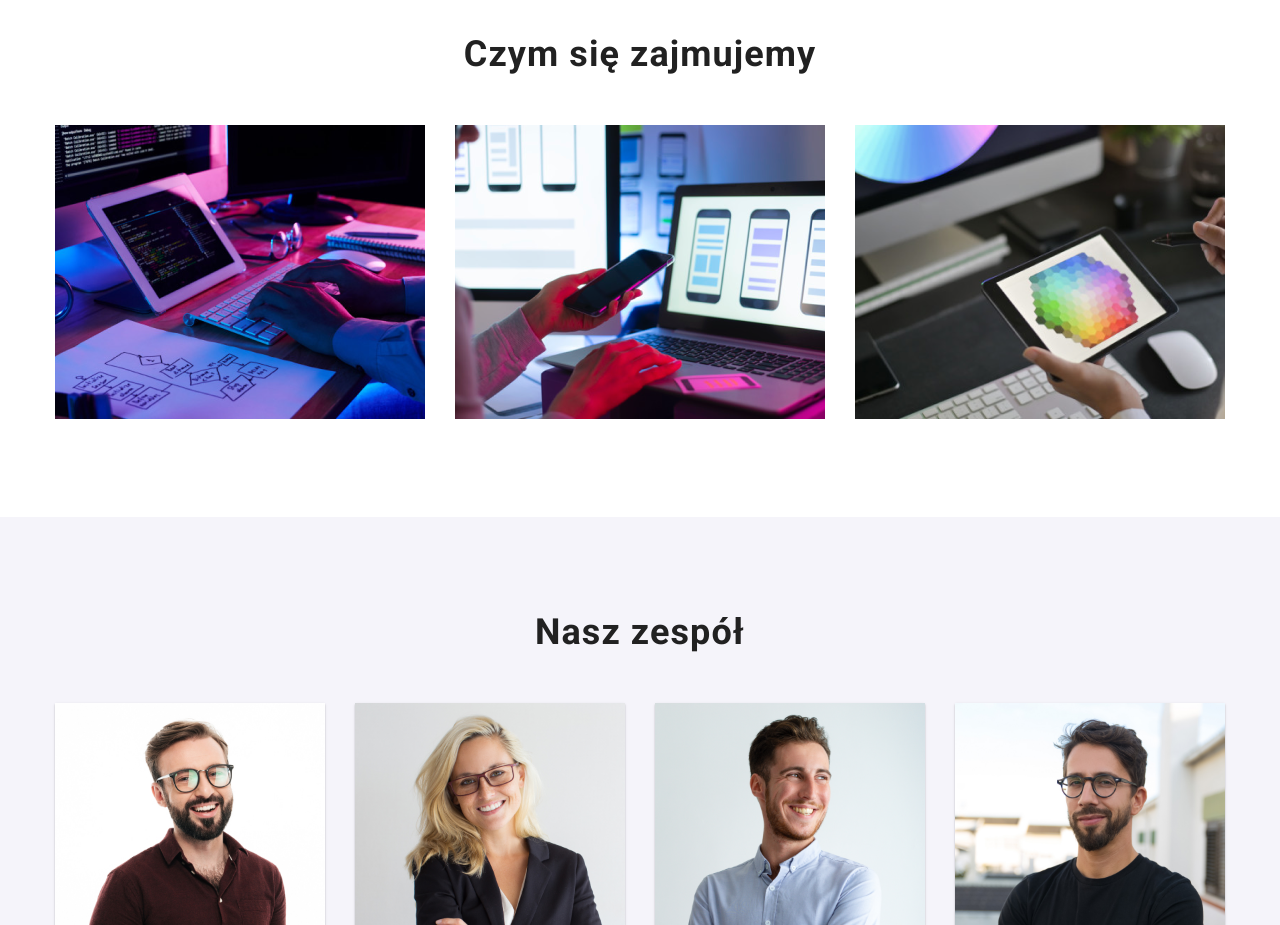
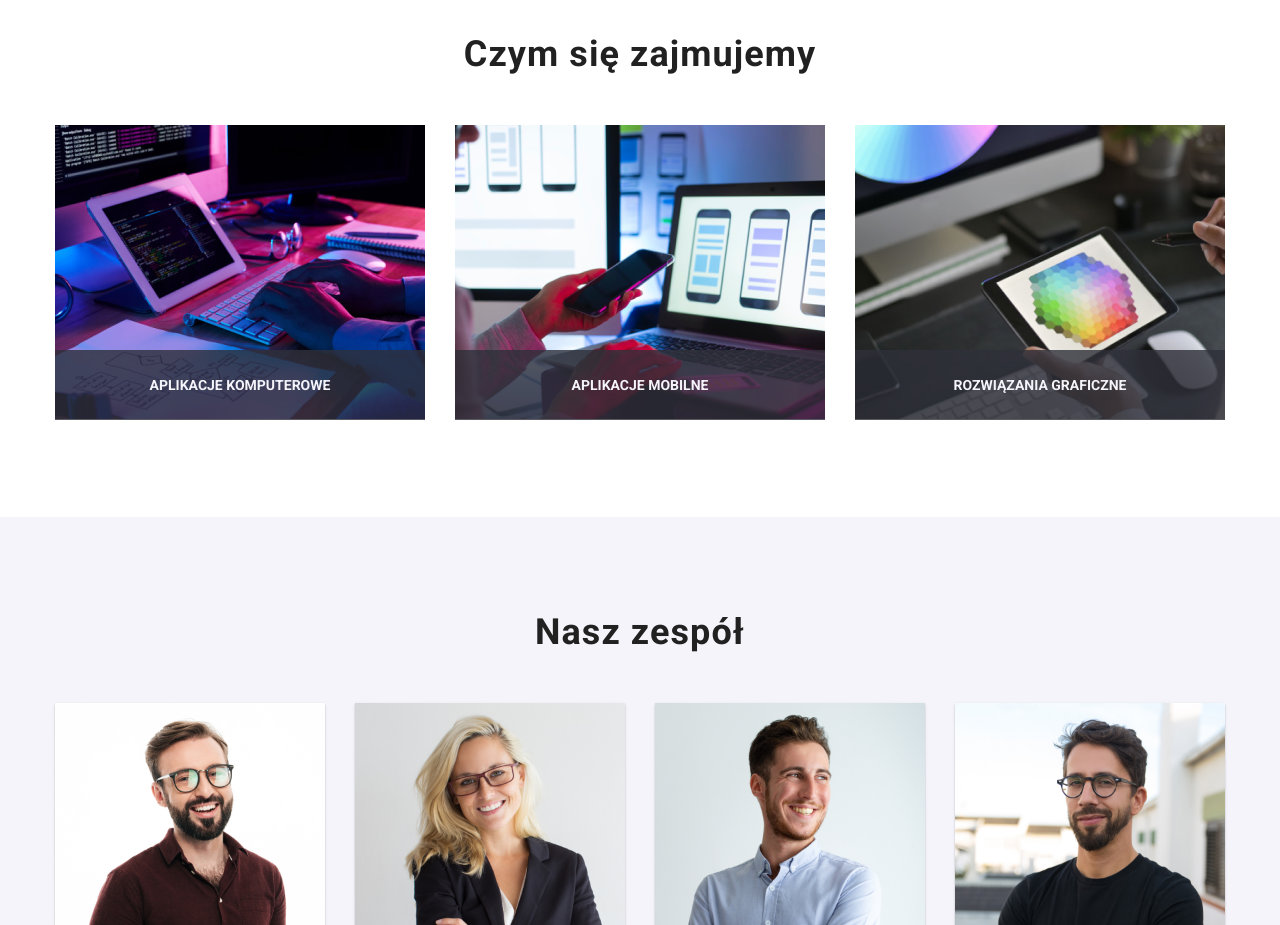
Before and after one commit to KamilWloch/goit-markup-hw-05, a plain HTML site: page index.html in a window 1280 px wide. Shown: the part 1180-2105 px from the top of the page. Drawn offline with nearby package versions, Linux system fonts and the light colour scheme; files whose address does not match are found by name.

Commit message:
Scope overlay
Scope overlay added

```diff
--- a/css/styles.css
+++ b/css/styles.css
@@ -420,6 +420,29 @@ body {
     gap: 30px;
 }
 
+.scope-item {
+    padding: 0;
+    gap: 15px;
+    position: relative;
+    overflow: hidden;
+}
+
+.scope-item>.box {
+    position: absolute;
+    left: 0;
+    bottom: 3px;
+    text-align: center;
+    display: flex;
+    justify-content: center;
+    align-items: center;
+    width: 100%;
+    height: 70px;
+    font-size: 14px;
+    font-weight: 700;
+    background-color: rgba(47, 48, 58, 0.8);
+    color: var(--light-grey-background)
+}
+
 /* team */
 
 .team {
--- a/index.html
+++ b/index.html
@@ -119,12 +119,15 @@
                 <ul class="scope-list">
                     <li class="scope-item">
                         <p><img src="images/keyboard.jpg" alt="Klawiatura komputerowa" width="370" height="294"/></p>
+                        <div class="box">APLIKACJE KOMPUTEROWE</div>
                     </li>
                     <li class="scope-item">
                         <p><img src="images/laptop.jpg" alt="Laptop" width="370" height="294"/></p>
+                        <div class="box">APLIKACJE MOBILNE</div>
                     </li>
                     <li class="scope-item">
                         <p><img src="images/tablet.jpg" alt="Tablet"      width="370" height="294"/></p>
+                        <div class="box">ROZWIĄZANIA GRAFICZNE</div>
                     </li>
                 </ul>
             </div>
```
